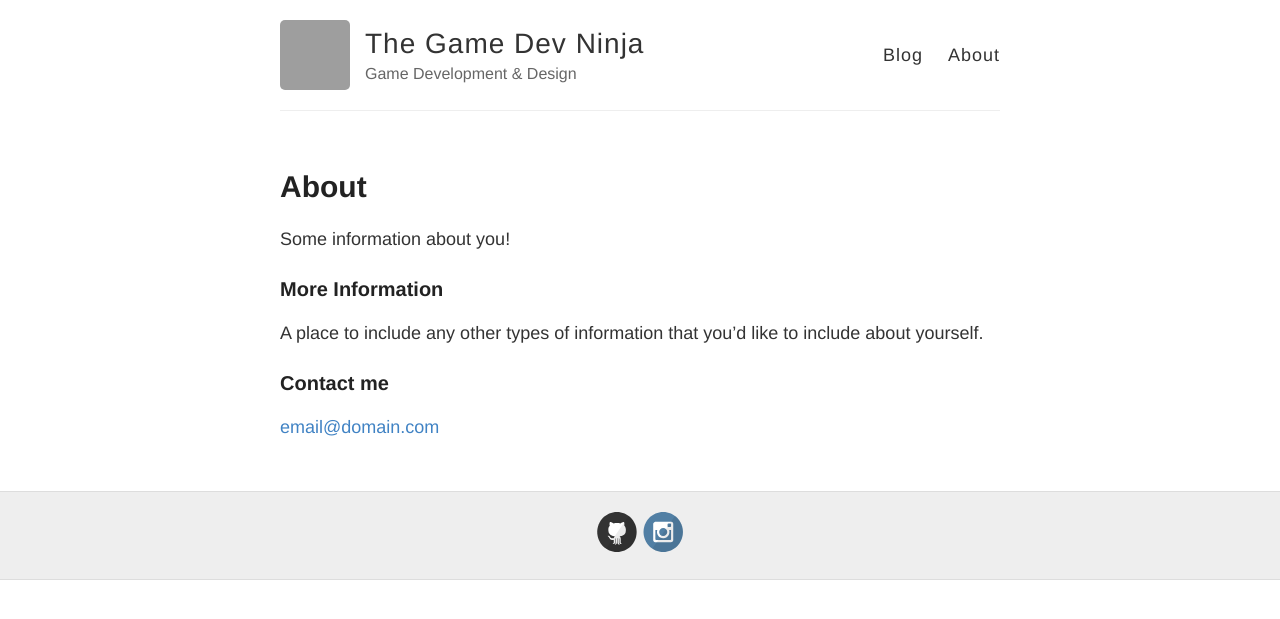
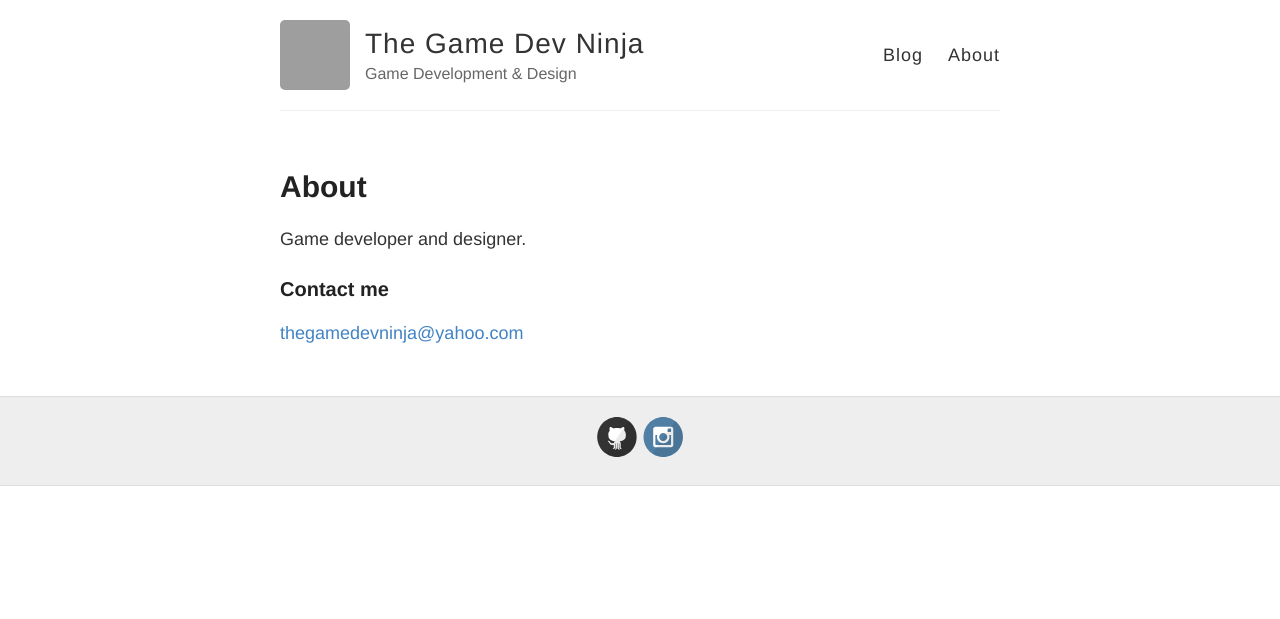
Before and after one commit to thegamedevninja/thegamedevninja.github.io, a Jekyll site: the page built from about.md, in a window 1280 px wide. Shown: the top 619 px of the page. Built offline with Jekyll 4.4.1, drawn with Linux system fonts in a browser that asks for light colours; grey boxes are pictures that could not be loaded.

Commit message:
Update about.md

```diff
--- a/about.md
+++ b/about.md
@@ -4,12 +4,8 @@ title: About
 permalink: /about/
 ---
 
-Some information about you!
-
-### More Information
-
-A place to include any other types of information that you'd like to include about yourself.
+Game developer and designer.
 
 ### Contact me
 
-[email@domain.com](mailto:email@domain.com)
+[thegamedevninja@yahoo.com](mailto:thegamedevninja@yahoo.com)
```
